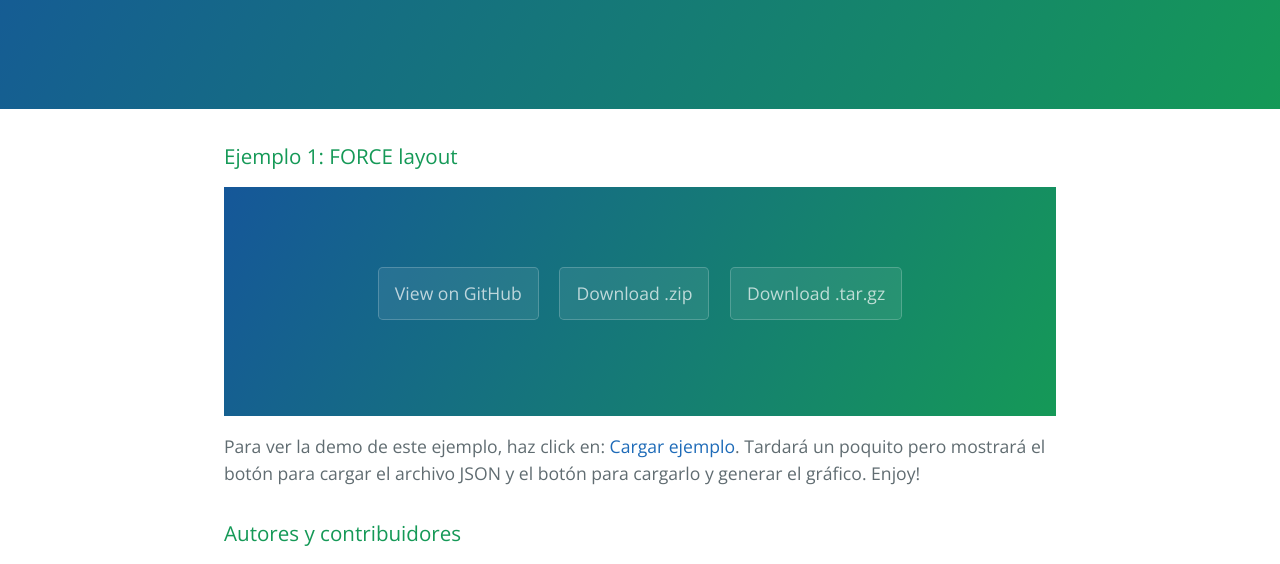
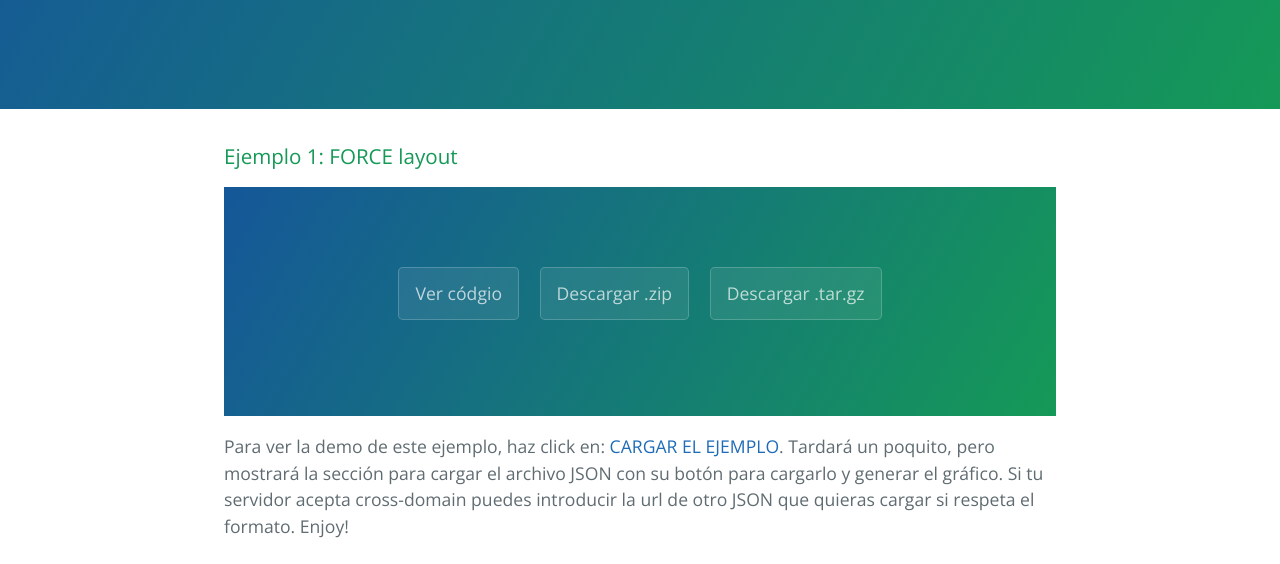
Before and after one commit to aleph1888/D3js_samples, a plain HTML site: page index.html in a window 1280 px wide. Shown: the part 208-772 px from the top of the page. Drawn offline with nearby package versions, Linux system fonts and the light colour scheme.

Commit message:
Update index.html

```diff
--- a/index.html
+++ b/index.html
@@ -21,11 +21,11 @@
       <h3>
 <a id="welcome-to-github-pages" class="anchor" href="#welcome-to-github-pages" aria-hidden="true"><span class="octicon octicon-link"></span></a>Ejemplo 1: FORCE layout </h3>
 	<section class="page-header">
-      <a href="https://github.com/aleph1888/D3js_samples/tree/sample1" class="btn">View on GitHub</a>
-      <a href="https://github.com/aleph1888/D3js_samples/zipball/sample1" class="btn">Download .zip</a>
-      <a href="https://github.com/aleph1888/D3js_samples/tarball/sample1" class="btn">Download .tar.gz</a>
+      <a href="https://github.com/aleph1888/D3js_samples/tree/sample1" class="btn">Ver códgio</a>
+      <a href="https://github.com/aleph1888/D3js_samples/zipball/sample1" class="btn">Descargar .zip</a>
+      <a href="https://github.com/aleph1888/D3js_samples/tarball/sample1" class="btn">Descargar .tar.gz</a>
     </section>
-<p>Para ver la demo de este ejemplo, haz click en: <a href="javascript:cargar_ejemplo(1, 'div_ejemplo_1');">Cargar ejemplo</a>. Tardará un poquito pero mostrará el botón para cargar el archivo JSON y el botón para cargarlo y generar el gráfico. Enjoy!</p>
+<p>Para ver la demo de este ejemplo, haz click en: <a href="javascript:cargar_ejemplo(1, 'div_ejemplo_1');">CARGAR EL EJEMPLO</a>. Tardará un poquito, pero mostrará la sección para cargar el archivo JSON con su botón para cargarlo y generar el gráfico. Si tu servidor acepta cross-domain puedes introducir la url de otro JSON que quieras cargar si respeta el formato. Enjoy!</p>
 
 <div id="div_ejemplo_1"></div>
 
```
